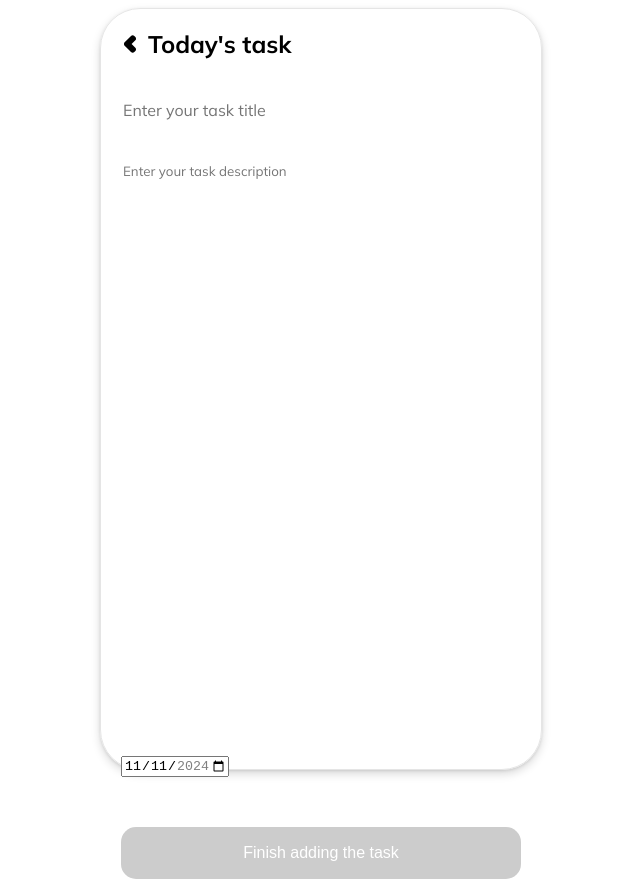
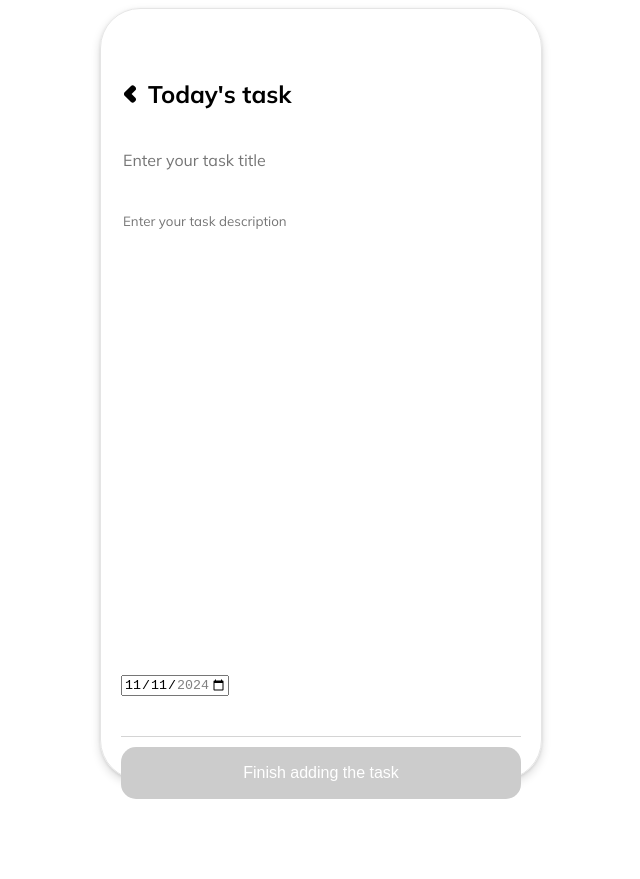
Before and after one commit to Egorallo/clever-to-do-list, a Vue app: page /add-task in a window 1280 px wide. Shown: the whole page, without its empty margins (319-959 px from the left). After the commit the page ends 800 px from the top, so only its background shows below. Built offline with nearby package versions, Linux system fonts and the light colour scheme; no server answers.

Commit message:
some shenanigans with styling

```diff
--- a/src/assets/based.css
+++ b/src/assets/based.css
@@ -2,8 +2,9 @@
   font-family: 'Mulish', serif;
   font-size: 14px;
   max-width: 400px;
-  height: 90vh;
+  height: 85vh;
   padding: 20px;
+  padding-top: 70px;
   border-radius: 40px;
   border: 1px solid #e5e5e5;
   margin: auto;
--- a/src/components/AddTask.vue
+++ b/src/components/AddTask.vue
@@ -51,7 +51,7 @@ export default {
       </div>
       <div class="add-task__description">
         <textarea
-          v-model="task.description"
+          v-model.trim="task.description"
           class="add-task__description__input"
           placeholder="Enter your task description"
         ></textarea>
@@ -65,10 +65,12 @@ export default {
           :max="maxDate"
         />
       </div>
+      <div class="add-task__button__wrapper">
+        <button class="add-task__button" @click="addTask(this.task)" :disabled="isTitleEmpty">
+          Finish adding the task
+        </button>
+      </div>
     </div>
-    <button class="add-task__button" @click="addTask(this.task)" :disabled="isTitleEmpty">
-      Finish adding the task
-    </button>
   </div>
 </template>
 
@@ -115,17 +117,22 @@ export default {
 .add-task__title__input {
   font-family: 'Mulish', serif;
   font-size: 16px;
-  width: 100%;
+  height: 100%;
   margin: 0 auto;
   box-sizing: border-box;
   border: none;
+}
+
+.add-task__description {
+  max-height: 500px;
+  height: 53vh;
 }
 
 .add-task__description__input {
   font-family: 'Mulish', serif;
   color: #646363;
   width: 100%;
-  min-height: 551px;
+  height: 100%;
   margin: 0 auto;
   box-sizing: border-box;
   border: none;
@@ -136,10 +143,12 @@ export default {
 .add-task__title__input:focus {
   outline: none;
 }
-
+.add-task__button__wrapper {
+  border-top: 1px solid #d4d4d4;
+  padding-top: 10px;
+}
 .add-task__button {
   font-size: 16px;
-  margin-top: 50px;
   width: 100%;
   max-width: 400px;
   padding: 17px;
--- a/src/components/EditTask.vue
+++ b/src/components/EditTask.vue
@@ -5,6 +5,8 @@ export default {
     return {
       taskId: this.$route.params.id,
       task: { title: '', description: '', date: '' },
+      todaysDate: new Date().toISOString().split('T')[0],
+      maxDate: new Date(new Date().setMonth(new Date().getMonth() + 1)).toISOString().split('T')[0],
     };
   },
 
@@ -51,13 +53,19 @@ export default {
       </div>
       <div class="edit-task__description">
         <textarea
-          v-model="task.description"
+          v-model.trim="task.description"
           class="edit-task__description__input"
           placeholder="Update your task description"
         ></textarea>
       </div>
       <div class="edit-task__date">
-        <div>{{ task.date }}</div>
+        <input
+          class="edit-task__date__input"
+          type="date"
+          v-model="task.date"
+          :min="todaysDate"
+          :max="maxDate"
+        />
       </div>
       <div class="edit-task__button__container">
         <button
@@ -82,6 +90,8 @@ export default {
   max-width: 400px;
   gap: 15px;
   justify-content: flex-end;
+  border-top: 1px solid #d4d4d4;
+  padding-top: 10px;
 }
 
 .edit-task__button {
@@ -174,11 +184,15 @@ export default {
   border: none;
 }
 
+.edit-task__description {
+  height: 53vh;
+}
+
 .edit-task__description__input {
   font-family: 'Mulish', serif;
   color: #646363;
   width: 100%;
-  min-height: 561px;
+  height: 100%;
   margin: 0 auto;
   box-sizing: border-box;
   border: none;
```
